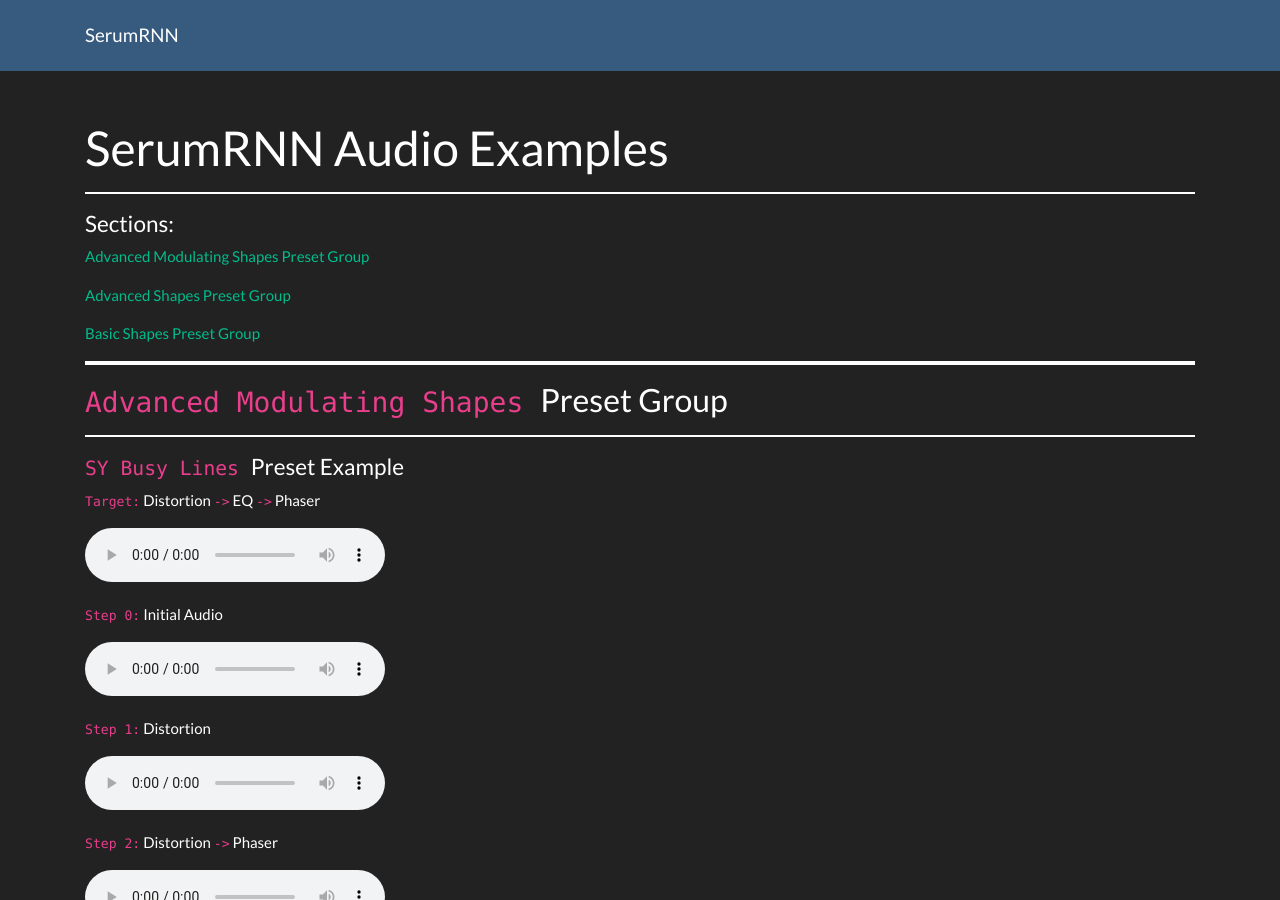
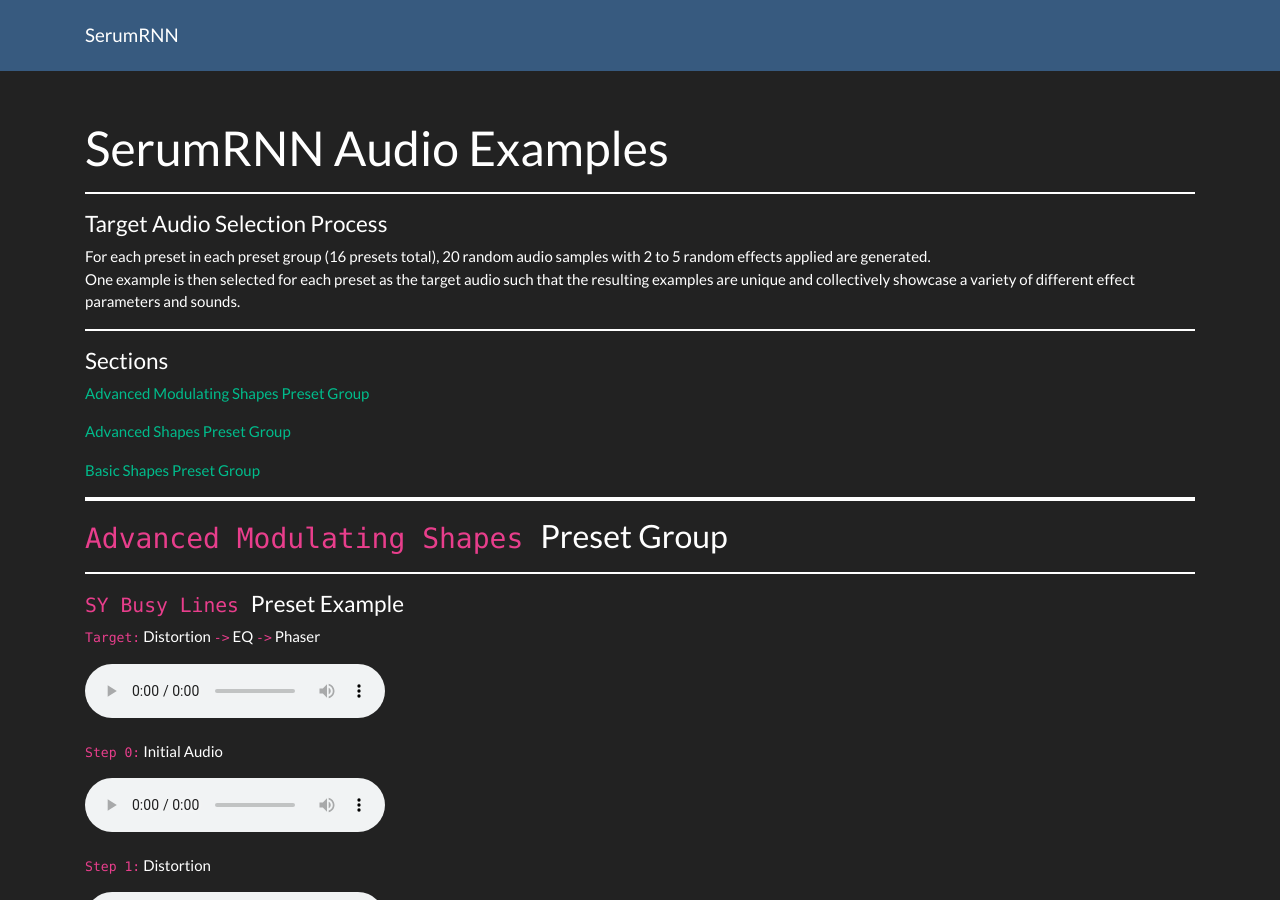
Before and after one commit to icewithfrosting/serum_rnn_examples, a Jekyll site: the page built from index.md, in a window 1280 px wide and 900 px high. Built offline with Jekyll 4.4.1, drawn with Linux system fonts in a browser that asks for light colours.

Commit message:
Add favicon and target audio methodology

```diff
--- a/index.md
+++ b/index.md
@@ -5,7 +5,14 @@
 
 <hr style="border:1px solid white">
 
-#### Sections:
+#### Target Audio Selection Process
+
+For each preset in each preset group (16 presets total), 20 random audio samples with 2 to 5 random effects applied are generated.\
+One example is then selected for each preset as the target audio such that the resulting examples are unique and collectively showcase a variety of different effect parameters and sounds.
+
+<hr style="border:1px solid white">
+
+#### Sections
 
 [Advanced Modulating Shapes Preset Group](#advanced-modulating-shapes-preset-group)
 
@@ -23,22 +30,27 @@
 #### `SY Busy Lines `Preset Example
 
 `Target:` Distortion `->` EQ `->` Phaser
+<!-- <img align="right" width="100" height="100" src="sound_icon.png"> -->
 
 assets/audio_examples/advanced_modulating_shapes/sq_busy_lines_ex/target__distortion_eq_phaser.wav
 
 `Step 0:` Initial Audio
+<!-- <img align="right" width="100" height="100" src="sound_icon.png"> -->
 
 assets/audio_examples/advanced_modulating_shapes/sq_busy_lines_ex/00__init.wav
 
 `Step 1:` Distortion
+<!-- <img align="right" width="100" height="100" src="sound_icon.png"> -->
 
 assets/audio_examples/advanced_modulating_shapes/sq_busy_lines_ex/01__distortion.wav
 
 `Step 2:` Distortion `->` Phaser
+<!-- <img align="right" width="100" height="100" src="sound_icon.png"> -->
 
 assets/audio_examples/advanced_modulating_shapes/sq_busy_lines_ex/02__distortion_phaser.wav
 
 `Step 3:` Distortion `->` Phaser `->` EQ
+<!-- <img align="right" width="100" height="100" src="sound_icon.png"> -->
 
 assets/audio_examples/advanced_modulating_shapes/sq_busy_lines_ex/03__distortion_phaser_eq.wav
 
```
Also changed, not shown: favicon.ico (added), favicon_io/android-chrome-192x192.png (added), favicon_io/android-chrome-512x512.png (added), favicon_io/apple-touch-icon.png (added), favicon_io/favicon-16x16.png (added), favicon_io/favicon-32x32.png (added), favicon_io/favicon.ico (added), sound_icon.png (added).
